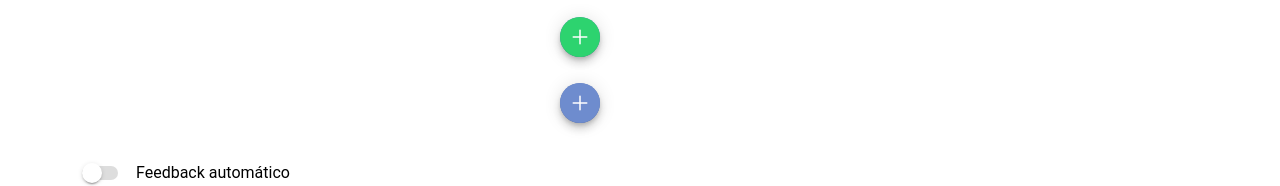
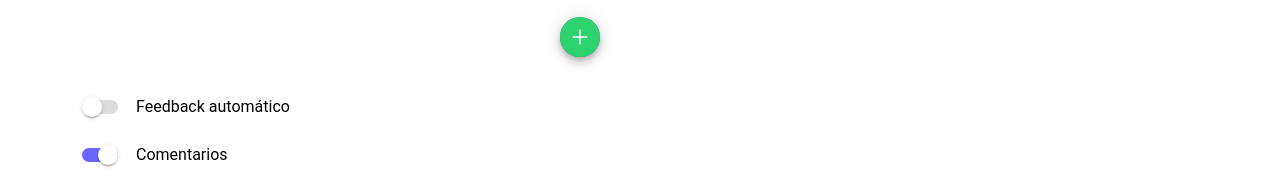
Before and after one commit to arandanos/appRendoProfesor, a React (Create React App) app: page /material in a window 1280 px wide. Shown: the part 445-631 px from the top of the page. Built offline with nearby package versions, Linux system fonts and the light colour scheme; no server answers.

Commit message:
Deleting test button

```diff
--- a/src/pages/MaterialTask.tsx
+++ b/src/pages/MaterialTask.tsx
@@ -231,13 +231,7 @@
                 </IonCol>
               </IonRow>
 
-              <IonRow text-center>
-                <IonCol className='ButtonSuccess'>
-                  <IonFabButton  size='small' onClick={() => console.log(rows)}>
-                          <IonIcon icon={add}></IonIcon>
-                  </IonFabButton>
-                </IonCol>
-              </IonRow>
+
 
 
 
```
